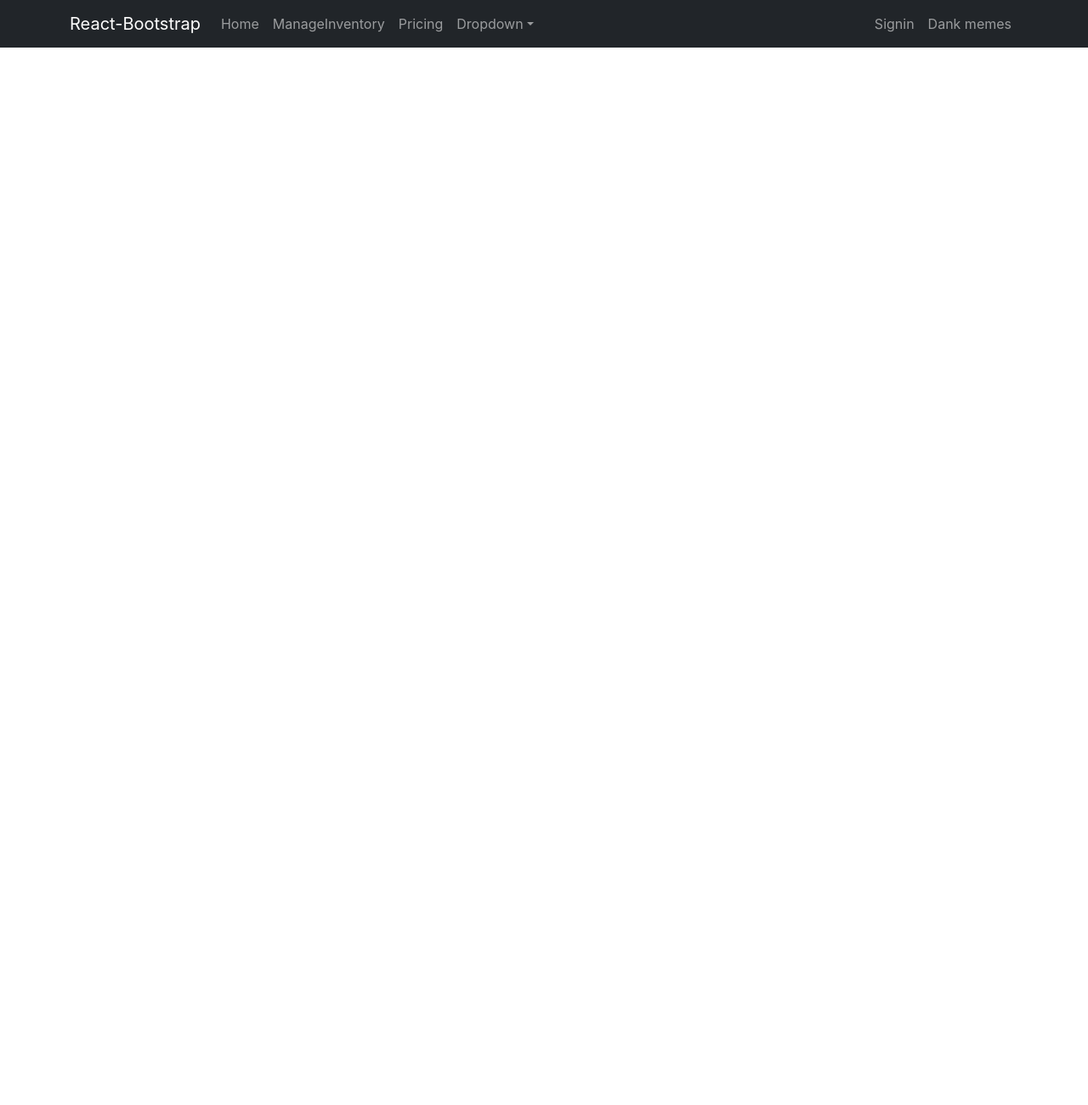
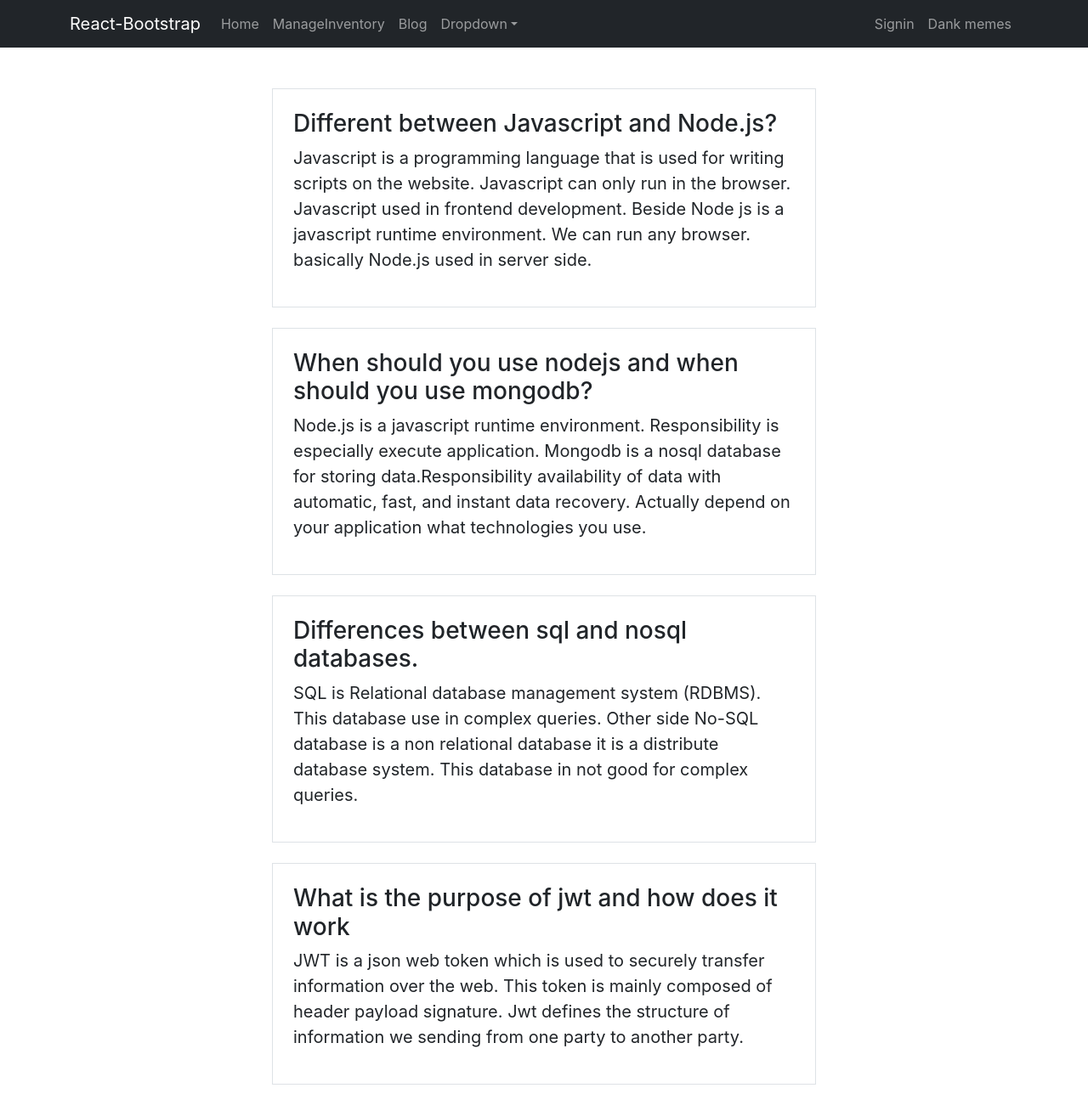
Before and after one commit to chandan-chakma/warehouse-management-client, a React (Create React App) app: page /blog in a window 1280 px wide. Shown: the whole page at 85% size. Before the commit the page ends 800 px from the top, so only its background shows below. Built offline with nearby package versions, Linux system fonts and the light colour scheme; no server answers.

Commit message:
answer question

```diff
--- a/src/App.js
+++ b/src/App.js
@@ -1,25 +1,29 @@
 import { Route, Routes } from 'react-router-dom';
 import './App.css';
 import AddItems from './pages/AddItems/AddItems';
+import Blog from './pages/Blog/Blog';
 
 import Home from './pages/Home/Home';
 import Register from './pages/Login/Register/Register';
 import SignIn from './pages/Login/SignIn/SignIn';
+import NotFound from './pages/NotFound/NotFound';
 import Header from './pages/sharedPages/Header/Header';
 import ManageInventory from './pages/Store/ManageInventory/ManageInventory';
 import Update from './pages/Update/Update';
 
 function App() {
   return (
-    <div>
+    <div className=''>
       <Header></Header>
       <Routes>
         <Route path='/' element={<Home></Home>}></Route>
         <Route path='/inventory/:inventoryId' element={<Update></Update>}></Route>
         <Route path='/manageInventory' element={<ManageInventory></ManageInventory>}></Route>
+        <Route path='/blog' element={<Blog></Blog>}></Route>
         <Route path='/additem' element={<AddItems></AddItems>}></Route>
         <Route path='/signin' element={<SignIn></SignIn>}></Route>
         <Route path='/register' element={<Register></Register>}></Route>
+        <Route path='*' element={<NotFound></NotFound>}></Route>
       </Routes>
 
 
--- /dev/null
+++ b/src/pages/Blog/Blog.js
@@ -0,0 +1,30 @@
+import React from 'react';
+
+const Blog = () => {
+    return (
+        <div className="w-50 mx-auto mt-5">
+            <div className='border p-4 mb-4'>
+                <h1 className='fs-3'>Different between Javascript and Node.js?</h1>
+                <p className='fs-5'>Javascript is a programming language that is used for writing scripts on the website. Javascript can only run in the browser. Javascript used in frontend development. Beside Node js is a javascript runtime environment. We can run any browser. basically Node.js used in server side.</p>
+            </div>
+            <div className='border p-4 mb-4'>
+                <h1 className='fs-3'>When should you use nodejs and when should you use mongodb?</h1>
+                <p className='fs-5'>Node.js is a javascript runtime environment. Responsibility is especially execute application. Mongodb is a nosql database for storing data.Responsibility availability of data with automatic, fast, and instant data recovery. Actually depend on your application what technologies you use. </p>
+            </div>
+
+            <div className='border p-4 mb-4'>
+                <h1 className='fs-3'>Differences between sql and nosql databases.</h1>
+                <p className='fs-5'>SQL is Relational database management system (RDBMS). This database use in complex queries. Other side No-SQL database is a non relational database it is a distribute database system. This database in not good for complex queries. </p>
+            </div>
+
+            <div className='border p-4 mb-4'>
+                <h1 className='fs-3'>What is the purpose of jwt and how does it work</h1>
+                <p className='fs-5'>JWT is a json web token which is used to securely transfer information over the web. This token is mainly composed of header payload signature. Jwt defines the structure of information we sending from one party to another party.  </p>
+            </div>
+
+
+        </div>
+    );
+};
+
+export default Blog;
--- /dev/null
+++ b/src/pages/NotFound/NotFound.js
@@ -0,0 +1,14 @@
+import React from 'react';
+import error from "../../images/404/000-404.png";
+
+const NotFound = () => {
+    return (
+        <div className='text-center my-5 '>
+            <h2 className='display-1'>Page not <span className='text-danger '>Found !!</span></h2>
+            <img className='mt-5' src={error} alt="" />
+
+        </div>
+    );
+};
+
+export default NotFound;
--- a/src/pages/sharedPages/Header/Header.js
+++ b/src/pages/sharedPages/Header/Header.js
@@ -19,7 +19,7 @@ const Header = () => {
                     <Nav className="me-auto">
                         <Nav.Link as={Link} to="/">Home</Nav.Link>
                         <Nav.Link as={Link} to="/manageInventory">ManageInventory</Nav.Link>
-                        <Nav.Link href="#pricing">Pricing</Nav.Link>
+                        <Nav.Link as={Link} to="/blog">Blog</Nav.Link>
                         <NavDropdown title="Dropdown" id="collasible-nav-dropdown">
                             <NavDropdown.Item href="#action/3.1">Action</NavDropdown.Item>
                             <NavDropdown.Item href="#action/3.2">
```
Also changed, not shown: src/images/404/000-404.png (added).
